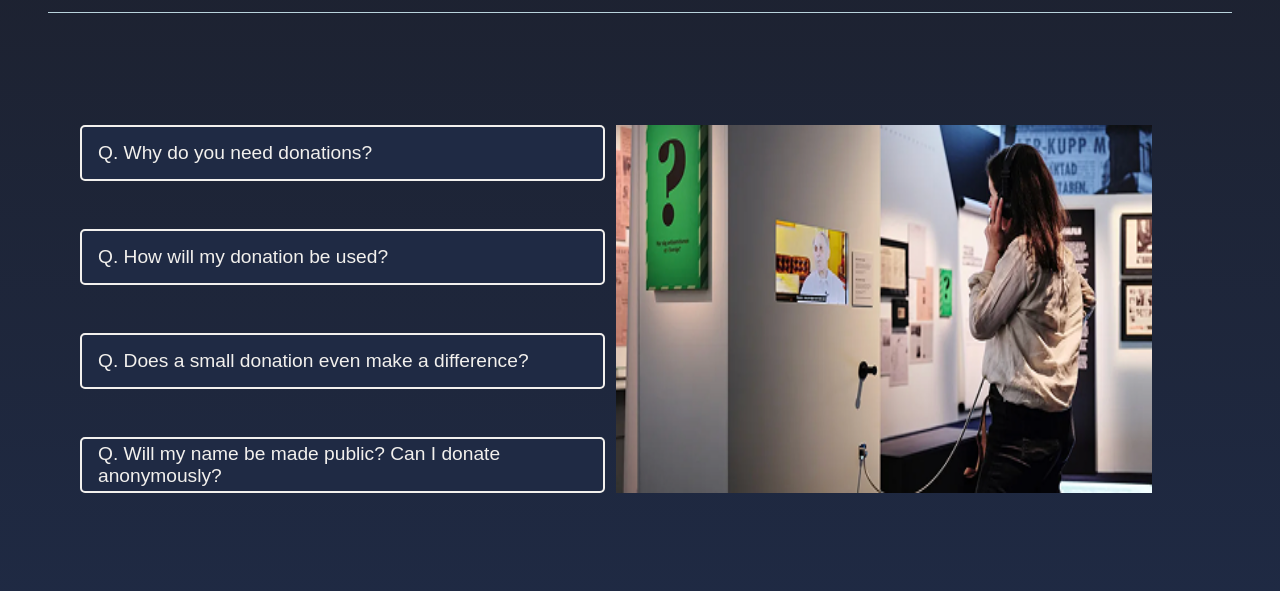
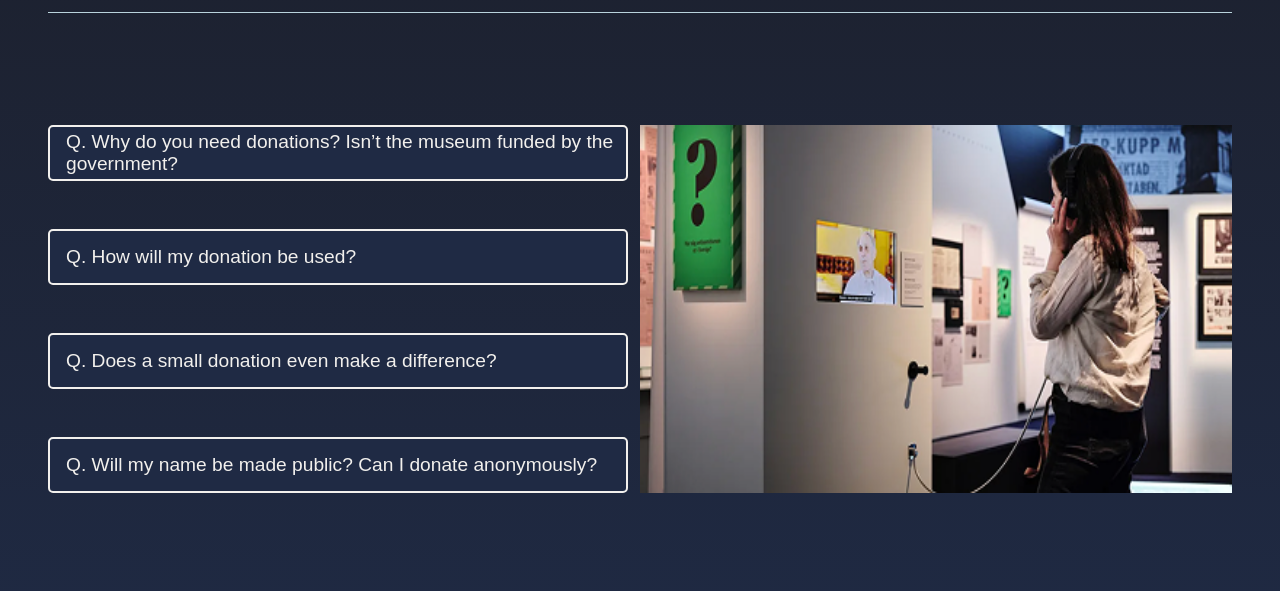
Before and after one commit to minzikimi/fundraiser, a React (Vite) app: page / in a window 1280 px wide. Shown: the part 1600-2191 px from the top of the page. Built offline with nearby package versions, Linux system fonts and the light colour scheme.

Commit message:
Removed the hard coded  text on button and made it dynamic

```diff
--- a/package.json
+++ b/package.json
@@ -10,6 +10,7 @@
     "preview": "vite preview"
   },
   "dependencies": {
+    "aos": "^2.3.4",
     "html2canvas": "^1.4.1",
     "jspdf": "^3.0.1",
     "react": "^19.0.0",
--- a/src/components/FAQ/FAQ.jsx
+++ b/src/components/FAQ/FAQ.jsx
@@ -1,26 +1,44 @@
-import React from "react";
+import React, { useState } from "react";
 import styles from "./FAQ.module.css";
 import faqImage from "../../assets/images/faqImage.png";
 
+const faqData = [
+  {
+    question:
+      "Why do you need donations? Isn’t the museum funded by the government?",
+    answer:
+      "SMF is part of Sweden’s national museum organization, but it is currently operating as a temporary museum. To become a permanent institution, we need additional funding. Your donation directly supports the expansion of the museum’s exhibitions, programs, and public accessibility—ensuring that the memory of the Holocaust remains present and powerful in Swedish society..",
+  },
+  {
+    question: "How will my donation be used?",
+    answer:
+      "Donations will go toward creating permanent exhibitions, preserving survivor testimonies, expanding educational programs, and improving the museum’s physical space. SMF is committed to transparency, and all spending will be accounted for in annual public reports.",
+  },
+  {
+    question: "Does a small donation even make a difference?",
+    answer:
+      " Absolutely. What matters most is the intention to remember and support this work. Every contribution—no matter the size—helps us build a lasting space for Holocaust remembrance and education in Sweden.",
+  },
+  {
+    question: "Will my name be made public? Can I donate anonymously?",
+    answer:
+      "You can absolutely donate anonymously if you prefer. Receiving a certificate or being listed as a donor is entirely optional. We deeply respect your privacy and appreciate all forms of support, whether public or private.",
+  },
+];
+
 const FAQ = () => {
+  const [activeFAQ, setActiveFAQ] = useState(null);
   return (
     <div className={styles.faqSection}>
-      <h2 className={styles.faqHeading}>FAQ </h2>
+      <h2 className={styles.faqHeading}>FAQ</h2>
       <hr className={styles.underline} />
       <div className={styles.faqContent}>
         <div className={styles.questionsContainer}>
-          <button className={styles.button}>
-            Q. Why do you need donations?
-          </button>
-          <button className={styles.button}>
-            Q. How will my donation be used?
-          </button>
-          <button className={styles.button}>
-            Q. Does a small donation even make a difference?
-          </button>
-          <button className={styles.button}>
-            Q. Will my name be made public? Can I donate anonymously?
-          </button>
+          {faqData.map((faq, index) => (
+            <button key={index} className={styles.button} data-aos="fade-up">
+              Q. {faq.question}
+            </button>
+          ))}
         </div>
         <img src={faqImage} alt="FAQ_image" className={styles.faqImage} />
       </div>
--- a/src/components/FAQ/FAQ.module.css
+++ b/src/components/FAQ/FAQ.module.css
@@ -22,7 +22,7 @@
   display: flex;
   flex-direction: row;
   justify-content: space-between;
-    margin: 3rem 5rem 2rem 2rem;
+  margin: 3rem 0 5rem 0 ;
 
 }
 .questionsContainer{
@@ -44,6 +44,10 @@
   border: 2px solid #f2f0ed;
 
 }
+.button:hover{
+cursor: pointer;
+}
+
 .faqImage{
   width: 50%;
   height: 23rem;
```
Also changed, not shown: 1 other file (tests, documents, lock files or other folders). Lines whose indentation alone changed are shown as unchanged.
